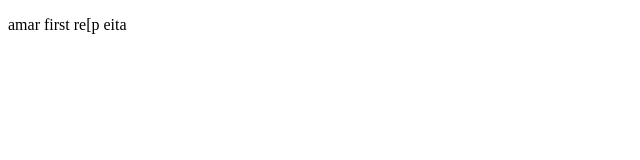
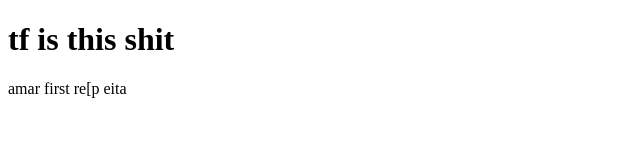
Before and after one commit to mahir-daiyan/my-first-repo, a plain HTML site: page index.html in a window 1280 px wide. Shown: the whole page, without its empty margins (0-640 px from the left). Drawn offline with Linux system fonts and the light colour scheme.

Commit message:
second - commit

```diff
--- a/index.html
+++ b/index.html
@@ -7,6 +7,7 @@
     <meta name="viewport" content="width=device-width, initial-scale=1.0">
     <title>MY FIRST REPO </title>
 </head>
+<h1>tf is this shit</h1>
 
 <body>
     <p>amar first re[p eita</p>
```
